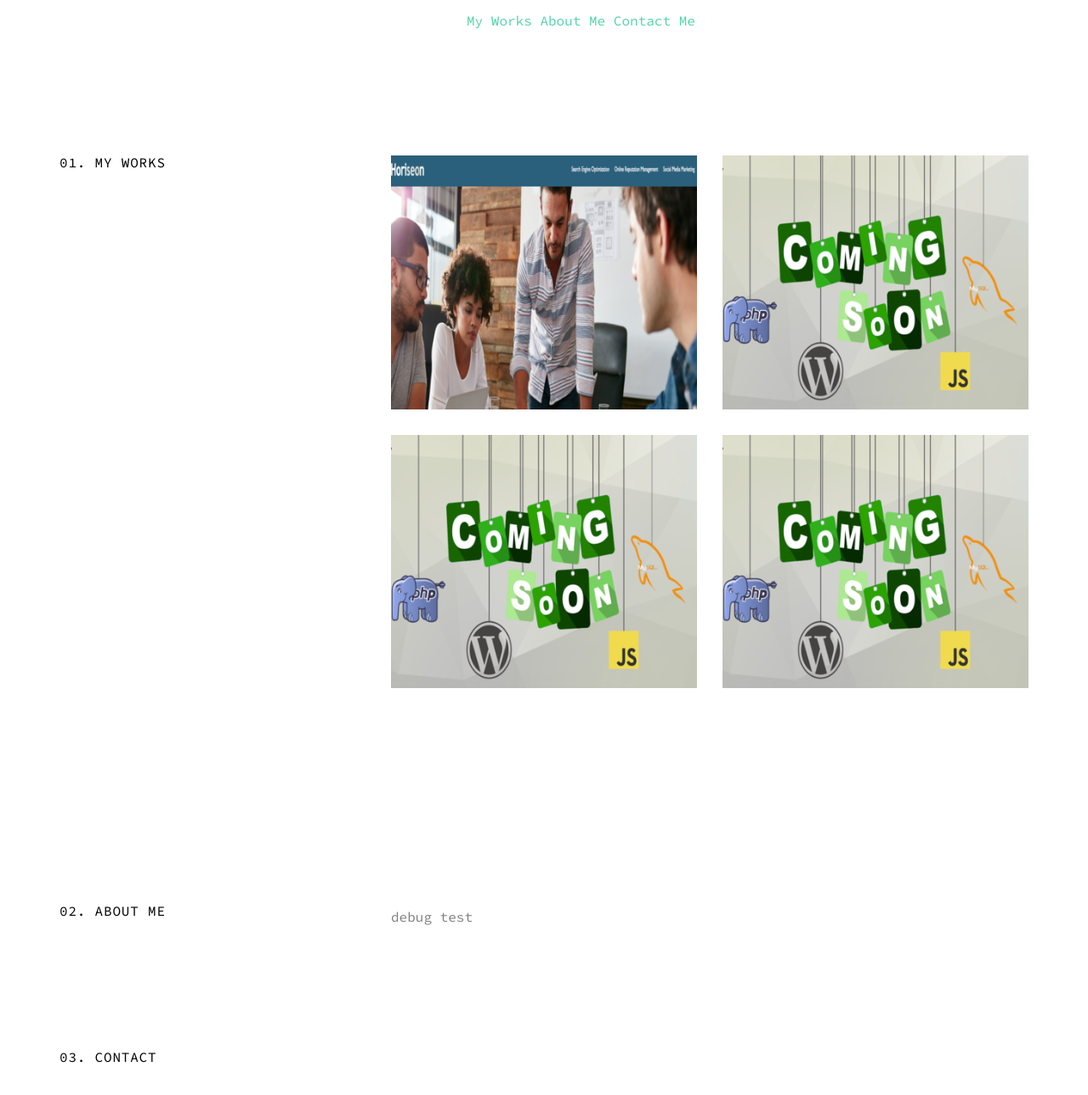
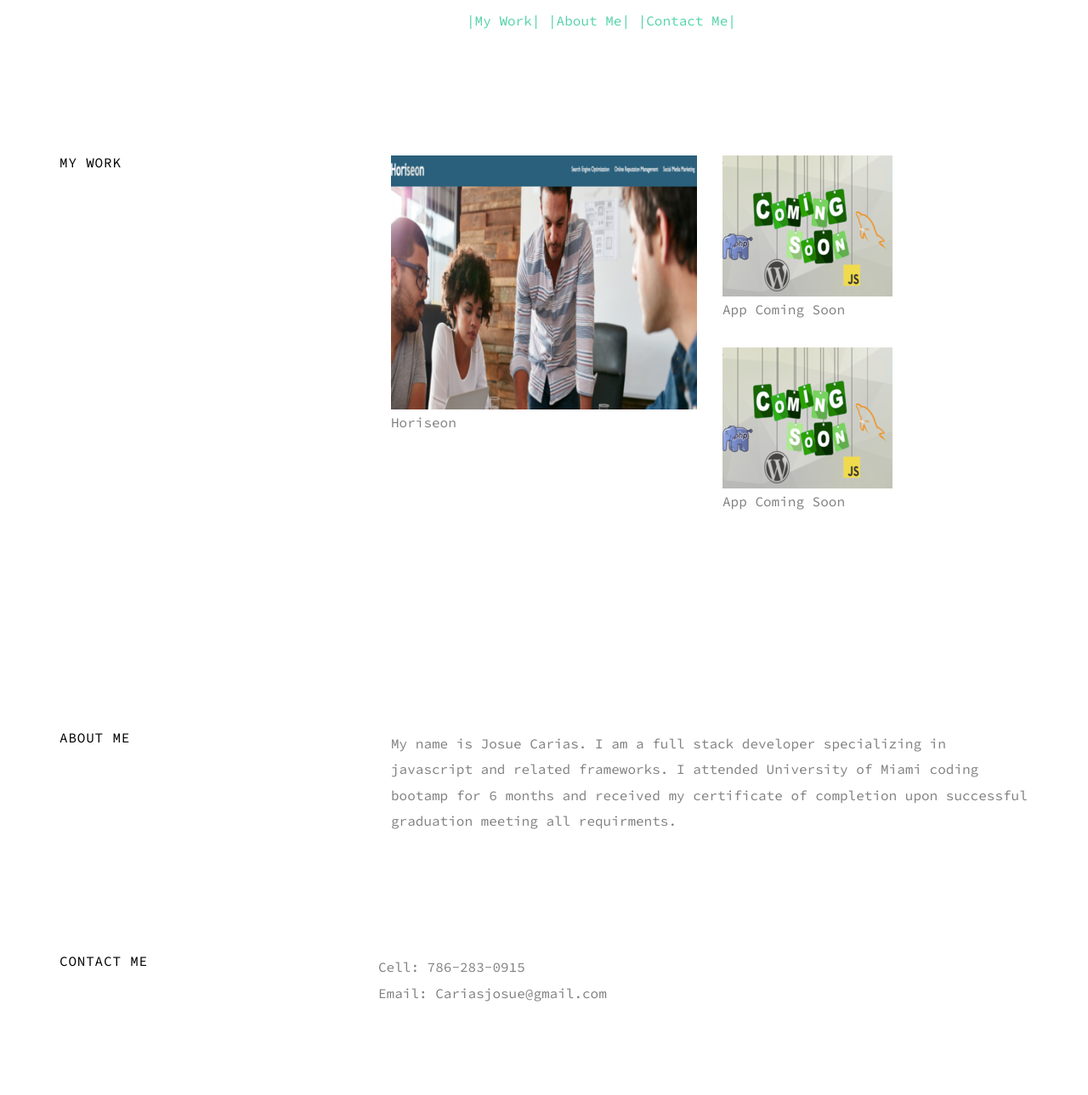
Before and after one commit to cariasj/Portfolio, a plain HTML site: page index.html in a window 1280 px wide. Shown: the part 509-1798 px from the top of the page at 85% size. Drawn offline with Linux system fonts and the light colour scheme.

Commit message:
edited about me section, contact me, and resized my work pictures

```diff
--- a/index.html
+++ b/index.html
@@ -16,9 +16,9 @@
 				<!-- Nav -->
 				<nav class="navbar navbar-expand-lg navbar-light bg-light">
 					<section class="navbar-nav">
-						<a class="nav-item nav-link" href="#mywork">My Works</a>
-						<a class="nav-item nav-link" href="#about">About Me</a>
-						<a class="nav-item nav-link" href="#contact">Contact Me</a>
+						<a class="nav-item nav-link" href="#mywork">|My Work|</a>
+						<a class="nav-item nav-link" href="#about">|About Me|</a>
+						<a class="nav-item nav-link" href="#contact">|Contact Me|</a>
 					</section>
 				</nav>
 			</section>
@@ -30,22 +30,23 @@
 				<section class="container">
 					<section class="row">
 						<section class="col-md-4 col-sm-4 col-xs-12 section-heading">
-							<h2>01. My Works</h2>
+							<h2>My Work</h2>
 						</section>
 						<section class="col-md-8 col-sm-8 col-xs-12">
 							<section class="row">
 								<section class="col-md-6 col-sm-6 col-xs-6 work animate-box">
-									<a href="https://cariasj.github.io/Challenge1-Refactor/" class="image-popup" title=""><img src="images/horiseon.png" alt="" class="img-responsive"></a>
+									<a href="https://cariasj.github.io/Challenge1-Refactor/" class="image-popup" title=""><img src="images/horiseon.png" alt="" class="img-responsive"></a> Horiseon
 								</section>
 								<section class="col-md-6 col-sm-6 col-xs-6 work animate-box">
-									<a href="images/img_2.jpg" class="image-popup" title=""><img src="images/coming.png" alt="" class="img-responsive"></a>
+									<a href="images/img_2.jpg" class="image-popup" title=""><img src="images/coming2.png" alt="" class="img-responsive"></a> App Coming Soon
 								</section>
 								<section class="col-md-6 col-sm-6 col-xs-6 work animate-box">
-									<a href="images/img_3.jpg" class="image-popup" title=""><img src="images/coming.png" alt="" class="img-responsive"></a>
+									<a href="images/img_3.jpg" class="image-popup" title=""><img src="images/coming2.png" alt="" class="img-responsive"></a> App Coming Soon
 								</section>
+								<!--
 								<section class="col-md-6 col-sm-6 col-xs-6 work animate-box">
-									<a href="images/img_4.jpg" class="image-popup" title=""><img src="images/coming.png" alt="" class="img-responsive"></a>
-								</section>
+									<a href="images/img_4.jpg" class="image-popup" title=""><img src="images/coming2.png" alt="" class="img-responsive"></a>
+								</section> -->
 							</section>
 						</section>
 					</section>
@@ -58,12 +59,14 @@
 				<section class="container">
 					<section class="row">
 						<section class="col-md-4 col-sm-4 col-xs-12 section-heading">
-							<h2>02. About Me</h2>
+							<h2>About Me</h2>
 						</section>
 						<section class="col-md-8 col-sm-8 col-xs-12">
 							<section class="row">
 								<section class="col-md-12">
-								<p>debug test</p>
+								<p>My name is Josue Carias. I am a full stack developer specializing in javascript and related frameworks. I attended University
+									of Miami coding bootamp for 6 months and received my certificate of completion upon successful graduation meeting all requirments.
+								</p>
 							</section>
 						</section>
 					</section>
@@ -77,12 +80,9 @@
 				<section class="container">
 					<section class="row">
 						<section class="col-md-4 col-sm-4 col-xs-12 section-heading">
-							<h2>03. Contact</h2>
+							<h2>Contact Me</h2>
 						</section>
-						<p></p>
-
-
-
+						<p>Cell: 786-283-0915<br>Email: Cariasjosue@gmail.com  </p>
 						</section>
 					</section>
 				</section>
```
Also changed, not shown: images/coming soon.png (deleted), images/coming2.png (added).
